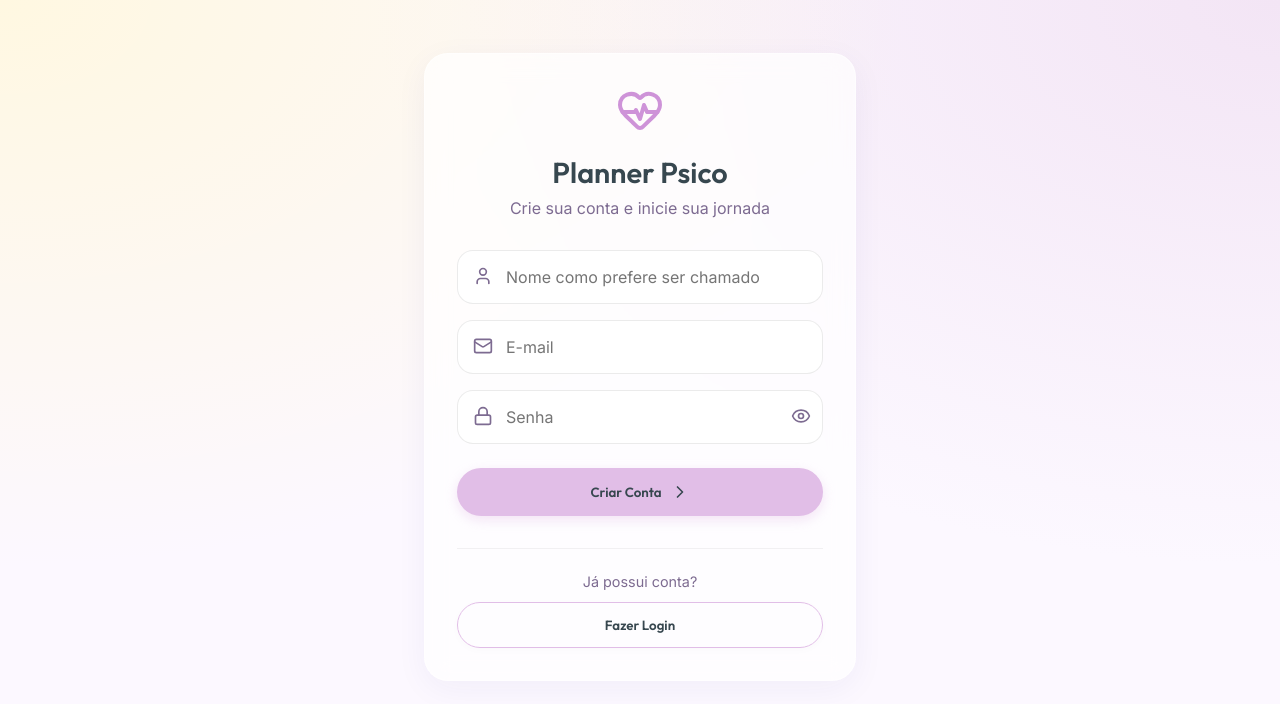
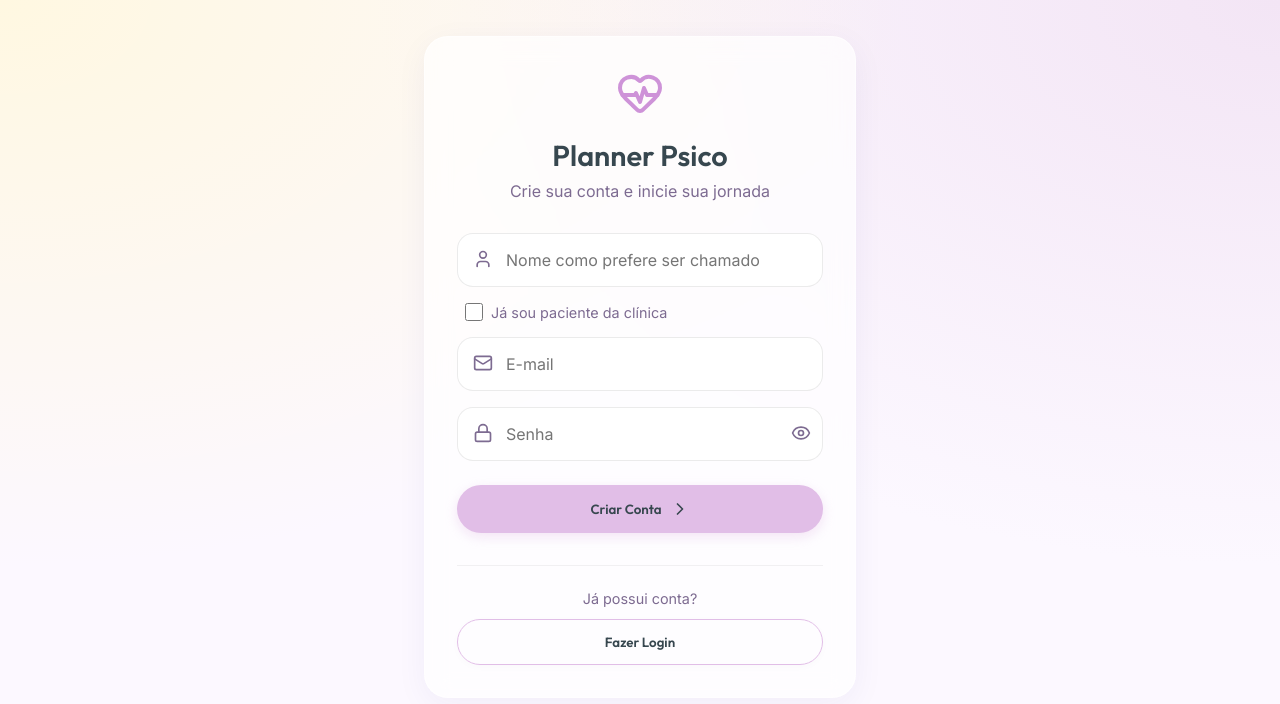
Before and after one commit to taiqs/planner-frontend, a React (Vite) app: page /login in a window 1280 px wide. Both pictures are taken after a click on the button "Criar Conta". Shown: the top 704 px of the page. Built offline with nearby package versions, Linux system fonts and the light colour scheme.

Commit message:
feat: add automatic patient linking option on registration UI and backend

```diff
--- a/src/pages/Login.tsx
+++ b/src/pages/Login.tsx
@@ -23,6 +23,7 @@ export function Login() {
     const [name, setName] = useState('');
     const [isLoading, setIsLoading] = useState(false);
     const [showPassword, setShowPassword] = useState(false);
+    const [isAlreadyPatient, setIsAlreadyPatient] = useState(false);
 
     const handleSubmit = async (e: React.FormEvent) => {
         e.preventDefault();
@@ -35,7 +36,8 @@ export function Login() {
                     email,
                     password,
                     name,
-                    role: 'PATIENT' // Cadastro público é sempre paciente
+                    role: 'PATIENT', // Cadastro público é sempre paciente
+                    isAlreadyPatient
                 });
 
                 toast.success('Conta criada com sucesso!');
@@ -95,6 +97,21 @@ export function Login() {
                                 onChange={e => setName(e.target.value)}
                                 required
                             />
+                        </div>
+                    )}
+
+                    {isRegister && (
+                        <div style={{ display: 'flex', alignItems: 'center', gap: '8px', padding: '0 8px' }}>
+                            <input
+                                type="checkbox"
+                                id="alreadyPatient"
+                                checked={isAlreadyPatient}
+                                onChange={e => setIsAlreadyPatient(e.target.checked)}
+                                style={{ accentColor: 'var(--co-accent)', width: '18px', height: '18px' }}
+                            />
+                            <label htmlFor="alreadyPatient" className="text-muted" style={{ fontSize: '0.9rem', cursor: 'pointer' }}>
+                                Já sou paciente da clínica
+                            </label>
                         </div>
                     )}
 
```
